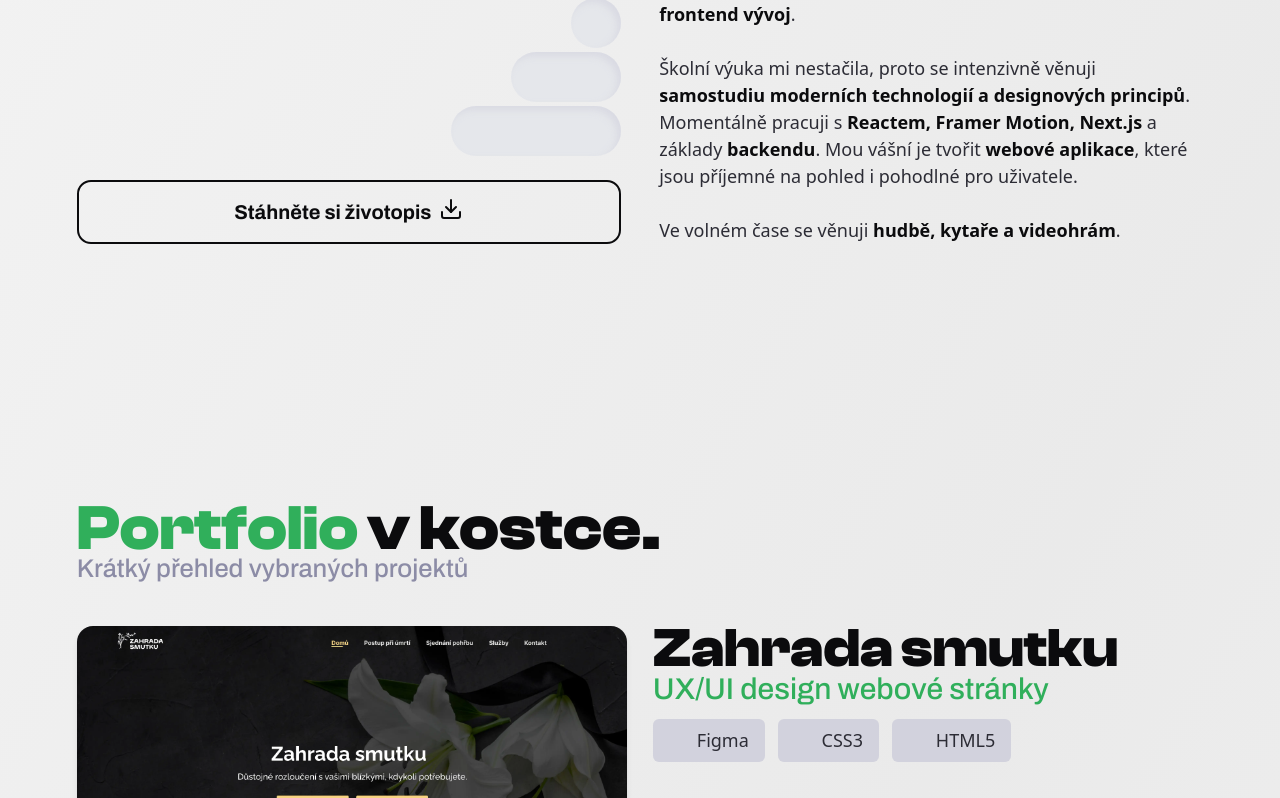
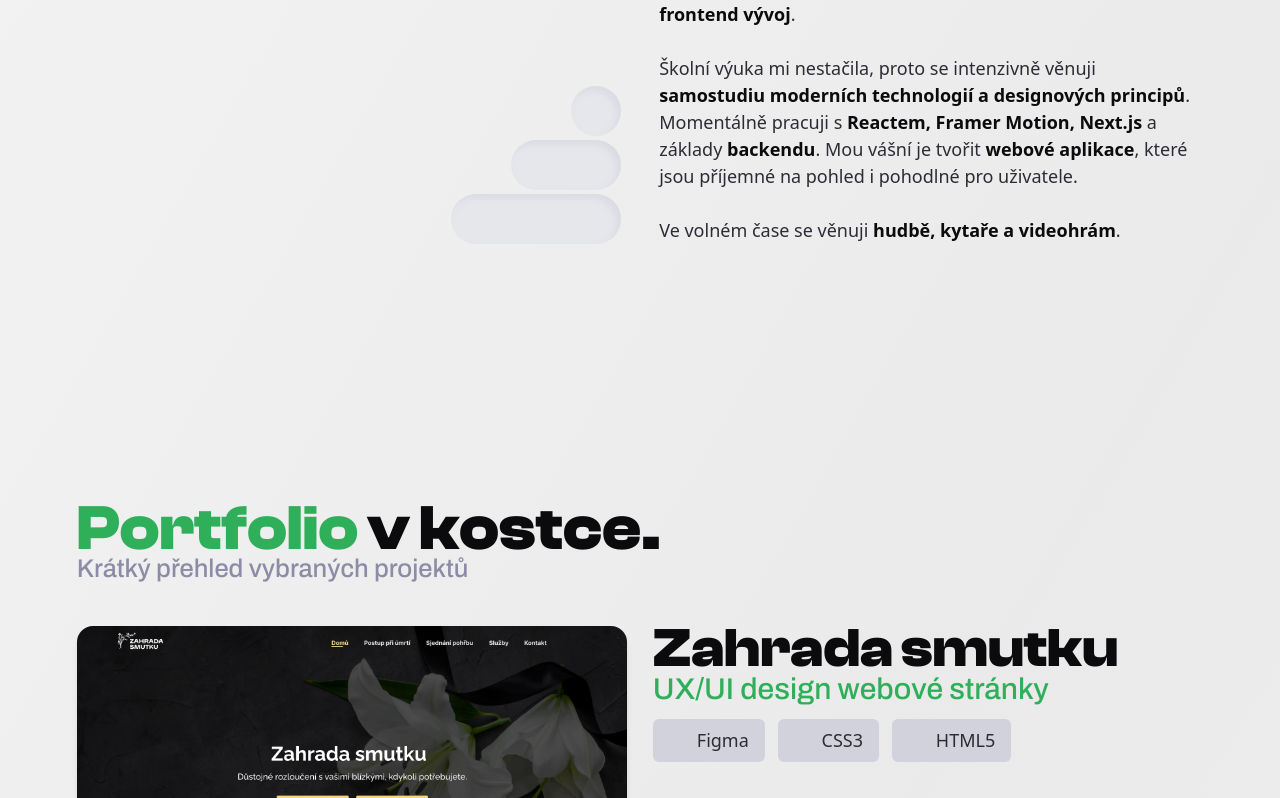
Before and after one commit to Decayyer107/Daniel-Kadlec, a Next.js app: page / in a window 1280 px wide. Shown: the part 1015-1813 px from the top of the page. Built offline with nearby package versions, Linux system fonts and the light colour scheme; some icons are missing.

Commit message:
feat: temporarily removed download CV button

```diff
--- a/src/app/sections/about.tsx
+++ b/src/app/sections/about.tsx
@@ -50,7 +50,7 @@ export default function About() {
                 <Heading className={'!mb-0'} Heading={dict.about.heading()} Subheading={dict.about.subheading} />
 
                 <div className="hidden md:block">
-                    <motion.div variants={item} className="mb-6 scale-x-[-1]">
+                    <motion.div variants={item} className="scale-x-[-1]">
                         <HopperElement
                             classIndividual={
                                 '!bg-gray-200 dark:!bg-gray-900 !shadow-[inset_4px_4px_6px_rgba(210,210,221,0.6)] dark:shadow-![rgba(7,7,8,0.8)]'
@@ -58,12 +58,12 @@ export default function About() {
                         />
                     </motion.div>
 
-                    <motion.a variants={item} href="/zivotopis.pdf" download>
-                        <Button className="w-full mt-12 sm:mt-0">
-                            {dict.about.button}
-                            <LuDownload className="h-5 w-5 lg:h-6 lg:w-6" />
-                        </Button>
-                    </motion.a>
+                    {/*<motion.a variants={item} href="/zivotopis.pdf" download>*/}
+                    {/*    <Button className="w-full mt-12 sm:mt-0">*/}
+                    {/*        {dict.about.button}*/}
+                    {/*        <LuDownload className="h-5 w-5 lg:h-6 lg:w-6" />*/}
+                    {/*    </Button>*/}
+                    {/*</motion.a>*/}
                 </div>
             </motion.div>
 
```
